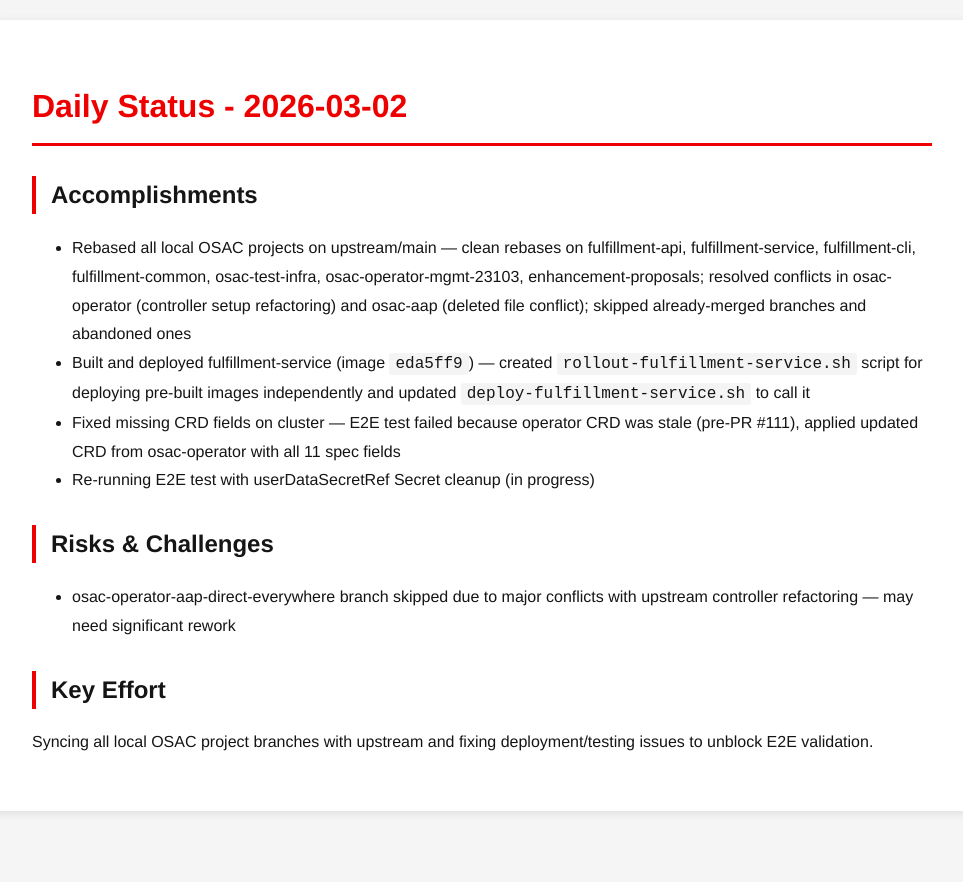
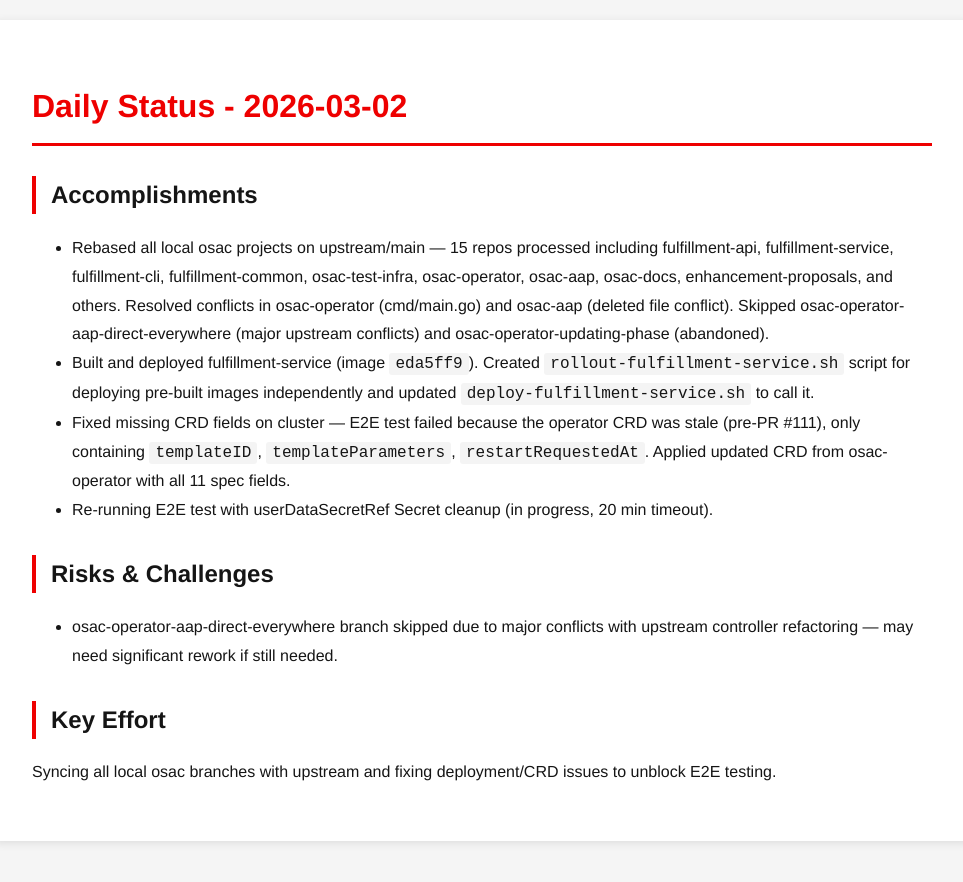
Before and after one commit to tzvatot/daily-status, a Jekyll site: the page built from 2026-03-02.md, in a window 1280 px wide. Shown: the top 882 px of the page, without its empty margins (158-1121 px from the left). Built offline with Jekyll 4.4.1, drawn with Linux system fonts in a browser that asks for light colours.

Commit message:
Daily status update - 2026-03-02

```diff
--- a/2026-03-02.md
+++ b/2026-03-02.md
@@ -7,13 +7,13 @@
 # Daily Status - 2026-03-02
 
 ## Accomplishments
-- Rebased all local OSAC projects on upstream/main — clean rebases on fulfillment-api, fulfillment-service, fulfillment-cli, fulfillment-common, osac-test-infra, osac-operator-mgmt-23103, enhancement-proposals; resolved conflicts in osac-operator (controller setup refactoring) and osac-aap (deleted file conflict); skipped already-merged branches and abandoned ones
-- Built and deployed fulfillment-service (image `eda5ff9`) — created `rollout-fulfillment-service.sh` script for deploying pre-built images independently and updated `deploy-fulfillment-service.sh` to call it
-- Fixed missing CRD fields on cluster — E2E test failed because operator CRD was stale (pre-PR #111), applied updated CRD from osac-operator with all 11 spec fields
-- Re-running E2E test with userDataSecretRef Secret cleanup (in progress)
+- Rebased all local osac projects on upstream/main — 15 repos processed including fulfillment-api, fulfillment-service, fulfillment-cli, fulfillment-common, osac-test-infra, osac-operator, osac-aap, osac-docs, enhancement-proposals, and others. Resolved conflicts in osac-operator (cmd/main.go) and osac-aap (deleted file conflict). Skipped osac-operator-aap-direct-everywhere (major upstream conflicts) and osac-operator-updating-phase (abandoned).
+- Built and deployed fulfillment-service (image `eda5ff9`). Created `rollout-fulfillment-service.sh` script for deploying pre-built images independently and updated `deploy-fulfillment-service.sh` to call it.
+- Fixed missing CRD fields on cluster — E2E test failed because the operator CRD was stale (pre-PR #111), only containing `templateID`, `templateParameters`, `restartRequestedAt`. Applied updated CRD from osac-operator with all 11 spec fields.
+- Re-running E2E test with userDataSecretRef Secret cleanup (in progress, 20 min timeout).
 
 ## Risks & Challenges
-- osac-operator-aap-direct-everywhere branch skipped due to major conflicts with upstream controller refactoring — may need significant rework
+- osac-operator-aap-direct-everywhere branch skipped due to major conflicts with upstream controller refactoring — may need significant rework if still needed.
 
 ## Key Effort
-Syncing all local OSAC project branches with upstream and fixing deployment/testing issues to unblock E2E validation.
+Syncing all local osac branches with upstream and fixing deployment/CRD issues to unblock E2E testing.
```
